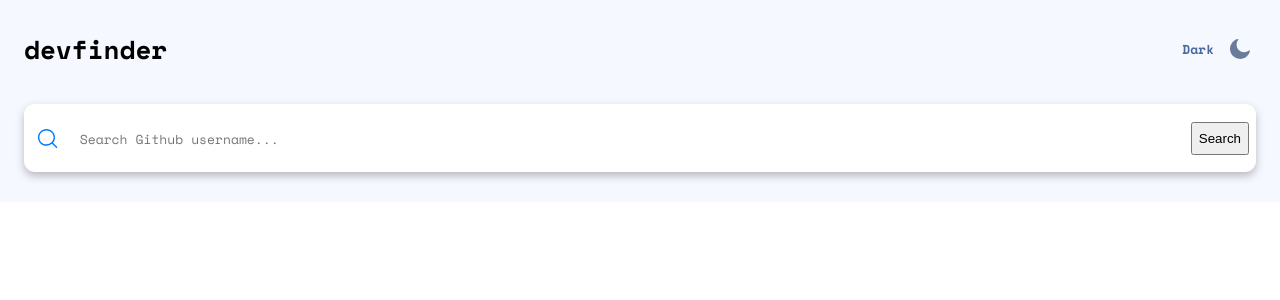
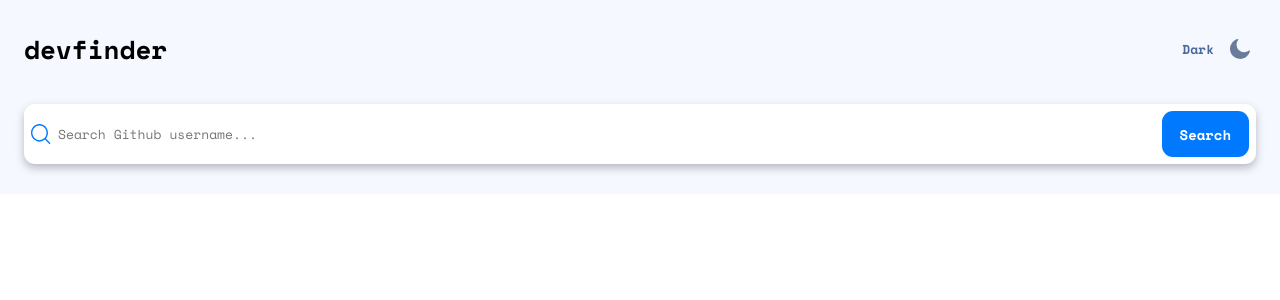
Before and after one commit to hhamza1/fem-github-user-search, a React (Create React App) app: page / in a window 1280 px wide. Shown: the top 300 px of the page. Built offline with nearby package versions, Linux system fonts and the light colour scheme.

Commit message:
Fixing search button and search bar alignment

```diff
--- a/src/components/SearchBtn.scss
+++ b/src/components/SearchBtn.scss
@@ -1,3 +1,11 @@
 .search-btn {
-
+    background-color: #0079FF;
+    border: 0;
+    border-radius: 11px;
+    color: #fff;
+    font-family: inherit;
+    font-size: .875rem;
+    font-weight: 700;
+    padding: 12.5px 18px;
+    margin: 7px;
 }
--- a/src/containers/SearchBar.scss
+++ b/src/containers/SearchBar.scss
@@ -1,8 +1,8 @@
 .searchbar {
     display: flex;
     justify-content: space-between;
+    align-items: center;
     margin-top: 18px;
-    padding: 18px 7px 17px 7px;
     background-color: #fff;
     filter: drop-shadow(0px 4px 4px rgba(0, 0, 0, .25));
     border-radius: 11px;
@@ -18,5 +18,6 @@
     img {
         padding: 7px;
         max-width: 20px;
+        max-height: 20px;
     }
 }
```
Also changed, not shown: 1 other file (tests, documents, lock files or other folders).
